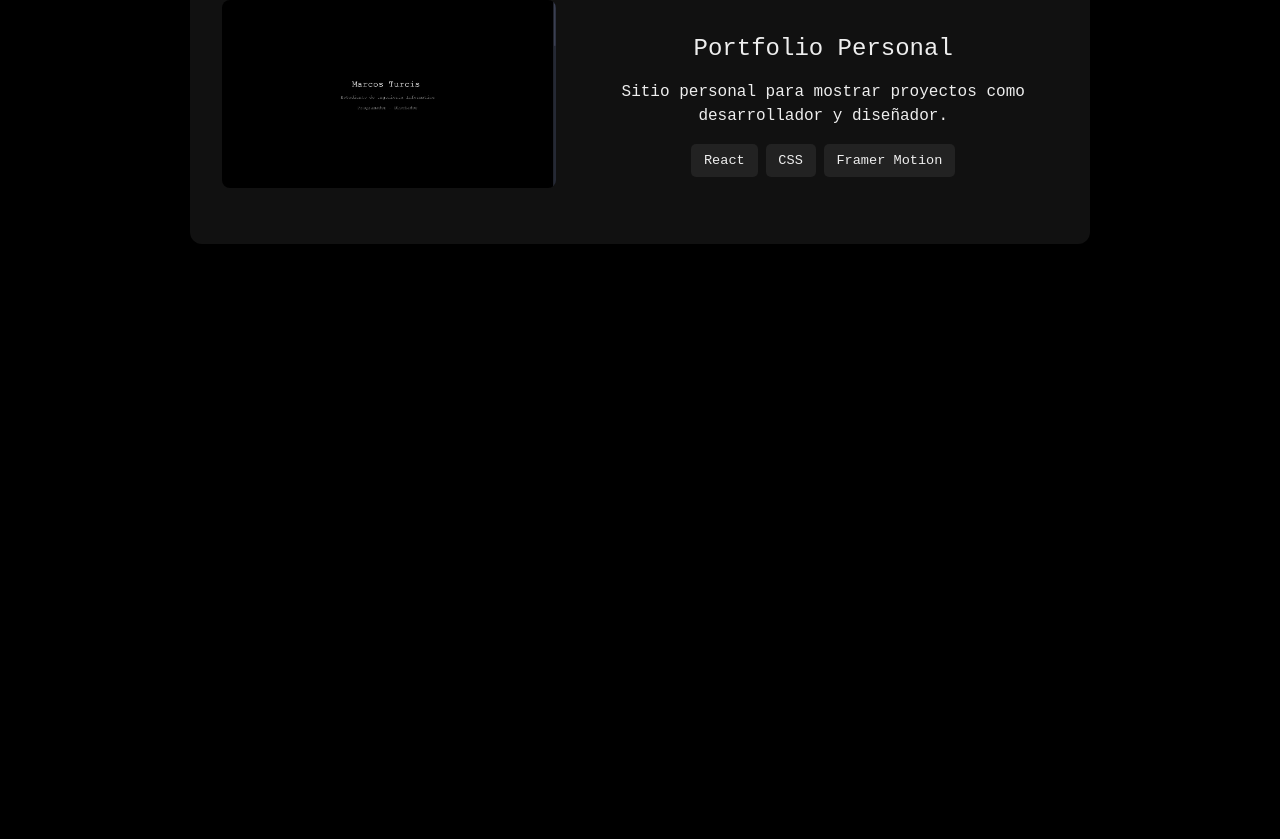
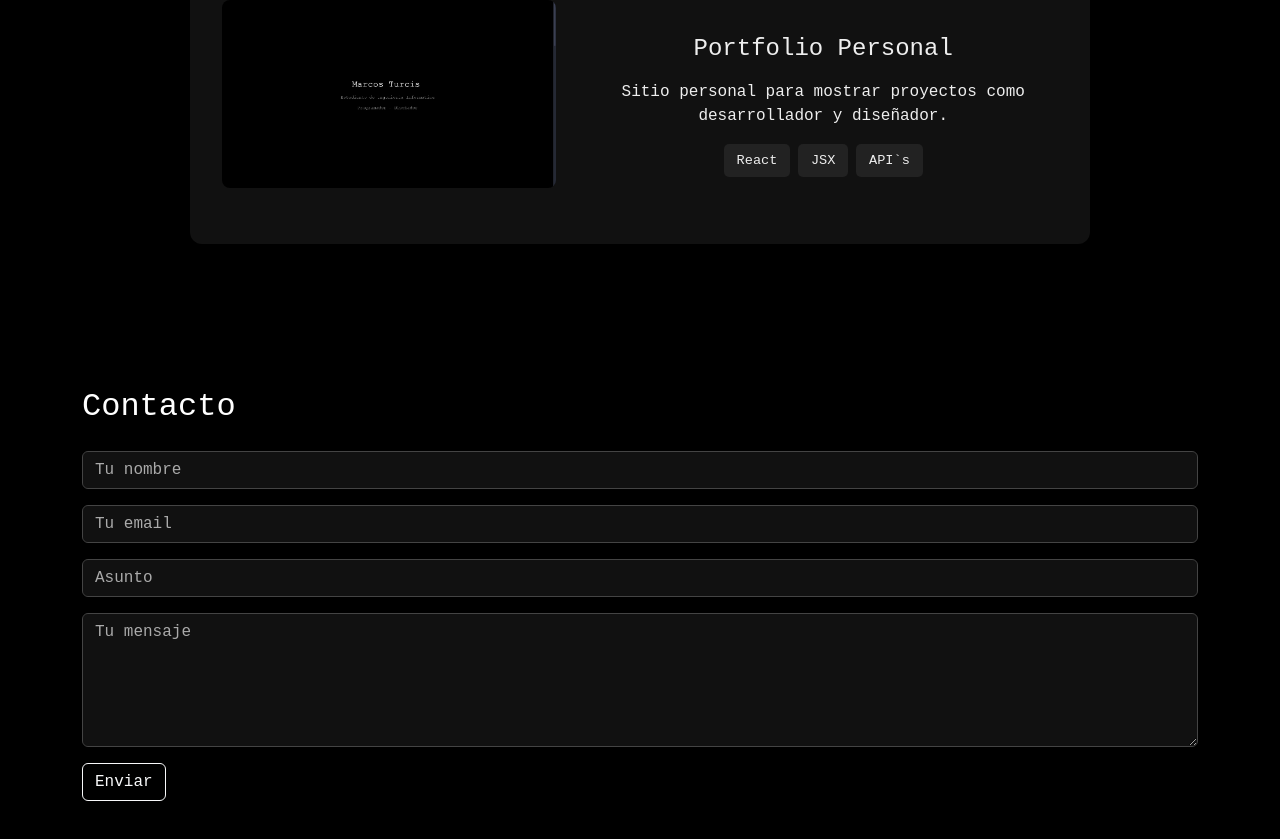
Before and after one commit to marcost3/portfolio, a React (Vite) app: page / in a window 1280 px wide. Shown: the part 3257-4096 px from the top of the page. Before the commit the page ends 3597 px from the top, so only its background shows below. Built offline with nearby package versions, Linux system fonts and the light colour scheme.

Commit message:
disenio final

```diff
--- a/package.json
+++ b/package.json
@@ -11,6 +11,7 @@
   },
   "dependencies": {
     "bootstrap": "^5.3.5",
+    "emailjs-com": "^3.2.0",
     "react": "^19.0.0",
     "react-dom": "^19.0.0"
   },
--- a/src/App.jsx
+++ b/src/App.jsx
@@ -3,6 +3,7 @@ import Hero from './components/Hero';
 import About from './components/About';
 import ProjectSection from './components/ProjectSection';
 import Certificates from './components/Certificates';
+import ContactForm from './components/ContactForm';
 
 
 function App() {
@@ -13,6 +14,7 @@ function App() {
       <About />
       <Certificates/>
       <ProjectSection />
+      <ContactForm/>
     </>
   );
 }
--- a/src/components/Certificates.jsx
+++ b/src/components/Certificates.jsx
@@ -12,7 +12,7 @@ export default function Certificates() {
       title: "Desarrollo Web",
       image: "/certificates/certificado-desarrollo-web.png",
       note: "Nota Final = 9",
-      description: "HTML, CSS Avanzado, uso de Bootstrap, Github, SASS Avanzado, SEO básico.",
+      description: "HTML, CSS Avanzado, Figma, Canva, uso de Bootstrap, Github, SASS Avanzado, SEO básico.",
     },
     {
       title: "Javascript",
--- /dev/null
+++ b/src/components/ContactForm.css
@@ -0,0 +1,18 @@
+#contacto input,
+#contacto textarea {
+  background-color: #111;
+  border: 1px solid #444;
+  color: white;
+}
+
+#contacto input::placeholder,
+#contacto textarea::placeholder {
+  color: #aaa;
+}
+
+#contacto input:focus,
+#contacto textarea:focus {
+  border-color: #fff;
+  outline: none;
+  background-color: #1a1a1a;
+}
--- /dev/null
+++ b/src/components/ContactForm.jsx
@@ -0,0 +1,47 @@
+import React from 'react';
+import emailjs from 'emailjs-com';
+import './ContactForm.css';
+
+function ContactForm() {
+  const sendEmail = (e) => {
+    e.preventDefault();
+
+    emailjs.sendForm(
+      'service_f02ghje',
+      'template_y6rj6hb',
+      e.target,
+      'IqYVQSbRoM9_cpAZ9'
+    ).then(
+      () => alert('Mensaje enviado con éxito'),
+      (error) => {
+        console.error(error.text);
+        alert('Error al enviar el mensaje');
+      }
+    );
+
+    e.target.reset();
+  };
+
+  return (
+    <section className="container py-5 text-white" id="contacto">
+      <h2 className="mb-4">Contacto</h2>
+      <form onSubmit={sendEmail}>
+        <div className="mb-3">
+          <input type="text" name="name" className="form-control" placeholder="Tu nombre" required />
+        </div>
+        <div className="mb-3">
+          <input type="email" name="email" className="form-control" placeholder="Tu email" required />
+        </div>
+        <div className="mb-3">
+          <input type="text" name="subject" className="form-control" placeholder="Asunto" required />
+        </div>
+        <div className="mb-3">
+          <textarea name="message" rows="5" className="form-control" placeholder="Tu mensaje" required />
+        </div>
+        <button type="submit" className="btn btn-outline-light">Enviar</button>
+      </form>
+    </section>
+  );
+}
+
+export default ContactForm;
--- a/src/components/ProjectSection.jsx
+++ b/src/components/ProjectSection.jsx
@@ -5,19 +5,19 @@ const projects = [
     title: 'Sitio Web de Car Wash',
     description: 'Landing page lavadero de autos, con informacion del local y turnero.',
     image: '/projects/project1.jpg',
-    tech: ['HTML', 'SASS', 'JavaScript', 'Bootstrap']
+    tech: ['HTML', 'SASS', 'JavaScript', 'Bootstrap', 'SEO Basico']
   },
   {
     title: 'E-commerce de Autos',
     description: 'Plataforma de venta de autos dinamica con carrito y checkout integrado.',
     image: '/projects/project2.jpg',
-    tech: ['React', 'Firebase', 'Bootstrap']
+    tech: ['React', 'JSX', 'Firebase', 'Bootstrap']
   },
   {
     title: 'Portfolio Personal',
     description: 'Sitio personal para mostrar proyectos como desarrollador y diseñador.',
     image: '/projects/project3.jpg',
-    tech: ['React', 'CSS', 'Framer Motion']
+    tech: ['React', 'JSX', 'API`s']
   }
 ]
 
```
Also changed, not shown: 1 other file (tests, documents, lock files or other folders).
